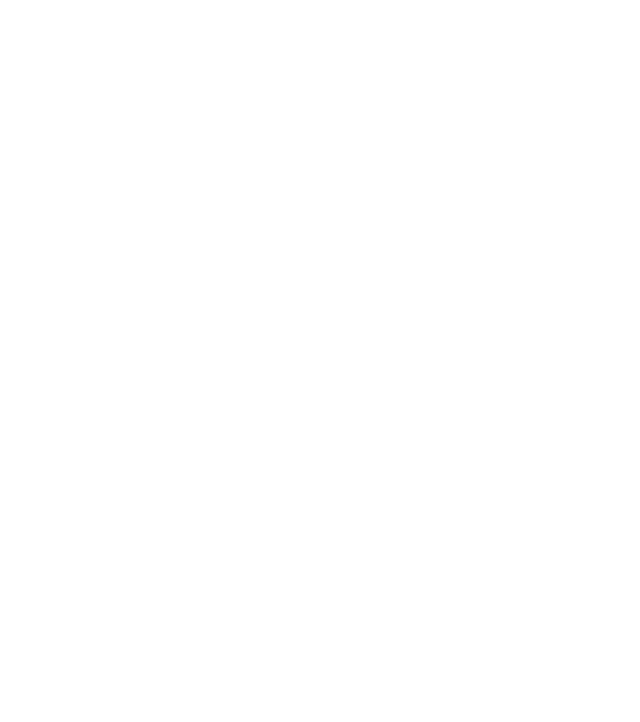
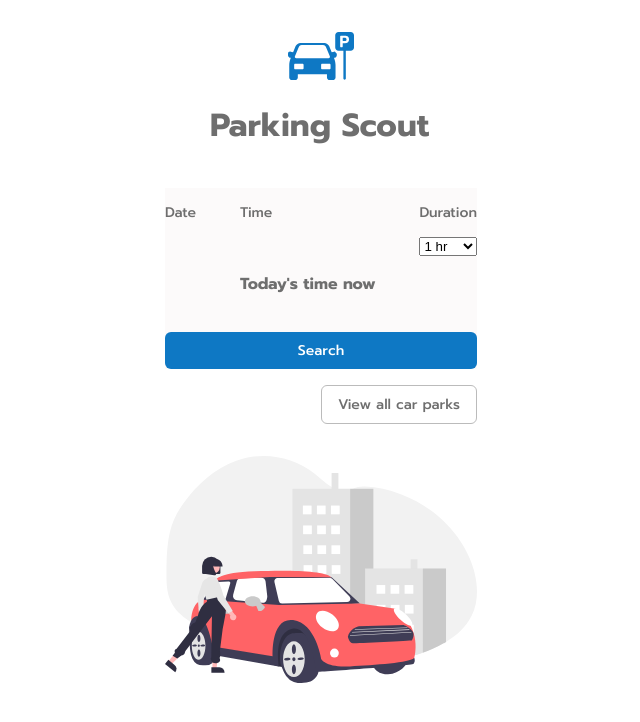
Before and after one commit to MattW-R/2021-march-parkingApp, a React (Create React App) app in the folder client/: page / in a window 1280 px wide. Shown: the top 722 px of the page, without its empty margins (319-959 px from the left). Built offline with nearby package versions, Linux system fonts and the light colour scheme.

Commit message:
added the home page

```diff
--- a/client/src/App.js
+++ b/client/src/App.js
@@ -1,10 +1,12 @@
 import {Route, BrowserRouter as Router} from 'react-router-dom'
 import AllCarParks from './Component/AllCarParks/AllCarParks'
+import Home from './Component/Home/Home'
 
 
 const App = () => {
   return (
     <Router>
+      <Route exact path="/" component={Home}/>
       <Route path="/all" component={AllCarParks}/>
     </Router>
   )
--- /dev/null
+++ b/client/src/Component/Home/Home.css
@@ -0,0 +1,55 @@
+.home-header {
+    max-width: 312px;
+    margin: 32px auto 48px;
+    display: flex;
+    flex-direction: column;
+}
+
+.home-header-container {
+    display: flex;
+    flex-direction: column;
+    align-items: center;
+}
+
+.home-header-logo {
+    width: 66px;
+    height: 48px;
+}
+
+.home-header h1 {
+    height: 49px;
+    width: 222px;
+    color: #6E6E6E;
+    font-family: Prompt;
+    font-size: 32px;
+    font-weight: bold;
+    letter-spacing: 0;
+    line-height: 49px;
+}
+
+.home-button-container {
+    display: flex;
+    justify-content: flex-end;
+}
+
+.secondary-button {
+    border: 1px solid #BBBBBB;
+    border-radius: 6px;
+    background-color: #ffffff;
+    padding: 8px 16px;
+    font-family: Prompt;
+    color: #6E6E6E;
+    font-size: 14px;
+    font-weight: 500;
+    letter-spacing: 0;
+    line-height: 21px;
+}
+
+.home-img-container {
+    max-width: 312px;
+    margin: 32px 0 0;
+}
+
+.home-img-container img {
+    width: 100%;
+}
--- /dev/null
+++ b/client/src/Component/Home/Home.js
@@ -0,0 +1,20 @@
+import './Home.css'
+import Search from './../Search/Search'
+
+const Home = () => {
+    return (
+        <main className="home-header">
+                <div className="home-header-container">
+                    <img className="home-header-logo" src="parking-scout-logo.svg" alt="Parking Scout Logo" />
+                    <h1>Parking Scout</h1>
+                </div>
+                <Search />
+                <div className="home-button-container">
+                    <button className="secondary-button">View all car parks</button>
+                </div>
+                <img className="home-img-container" src="city-driver.svg" alt="Woman with a red car" />
+        </main>
+    )
+}
+
+export default Home
--- /dev/null
+++ b/client/src/Component/Search/Search.css
@@ -0,0 +1,44 @@
+.search-container {
+    background-color: #FCFAFA;
+    margin: 16px 0;
+}
+
+.search-inputs-container {
+    display: flex;
+    justify-content: space-between;
+}
+
+.search-input-container {
+    display: flex;
+    flex-direction: column;
+}
+
+.search-input-container {
+    color: #6E6E6E;
+    font-family: Prompt;
+    font-weight: 500;
+    letter-spacing: 0;
+    line-height: 21px;
+}
+
+.search-input-container p {
+    font-size: 14px;
+}
+
+.search-input-container h6 {
+    font-size: 16px;
+}
+
+.primary-button {
+    width: 100%;
+    border: none;
+    border-radius: 6px;
+    background-color: #0E78c4;
+    padding: 8px 16px;
+    font-family: Prompt;
+    color: #ffffff;
+    font-size: 14px;
+    font-weight: 500;
+    letter-spacing: 0;
+    line-height: 21px;
+}
--- /dev/null
+++ b/client/src/Component/Search/Search.js
@@ -0,0 +1,40 @@
+import './Search.css'
+
+const Search = () => {
+
+    const todaysDate = () => {
+        return new Date();
+    }
+
+    return (
+        <section className="search-container">
+            <div className="search-inputs-container">
+                <div className="search-input-container">
+                    <p>Date</p>
+                    <h6>{todaysDate}</h6>
+                </div>
+                <div className="search-input-container">
+                    <p>Time</p>
+                    <h6>Today's time now</h6>
+                </div>
+                <div className="search-input-container">
+                    <p>Duration</p>
+                    <select>
+                        <option value="1">1 hr</option>
+                        <option value="2">2 hrs</option>
+                        <option value="3">3 hrs</option>
+                        <option value="4">4 hrs</option>
+                        <option value="5">5 hrs</option>
+                        <option value="6">6 hrs</option>
+                        <option value="7">7 hrs</option>
+                    </select>
+                </div>
+            </div>
+            <div>
+                <button className="primary-button">Search</button>
+            </div>
+        </section>
+    )
+}
+
+export default Search
```
Also changed, not shown: client/public/city-driver.svg (added).
